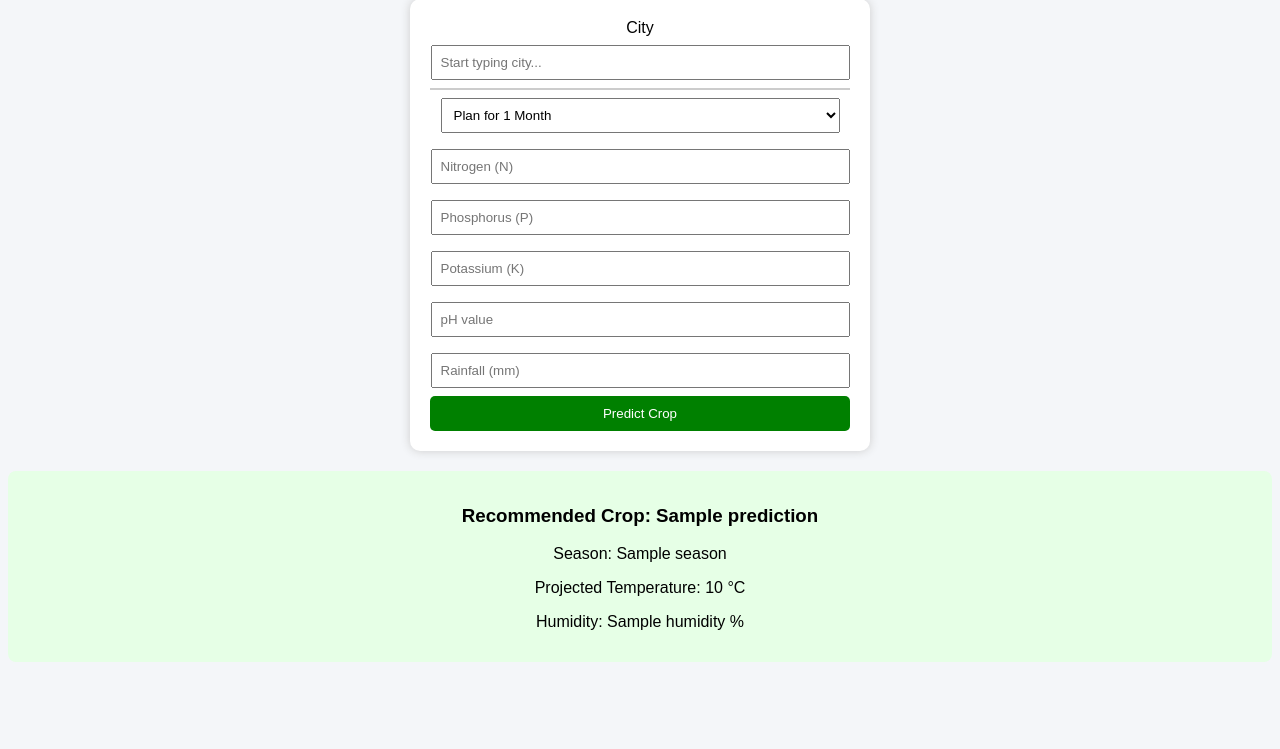
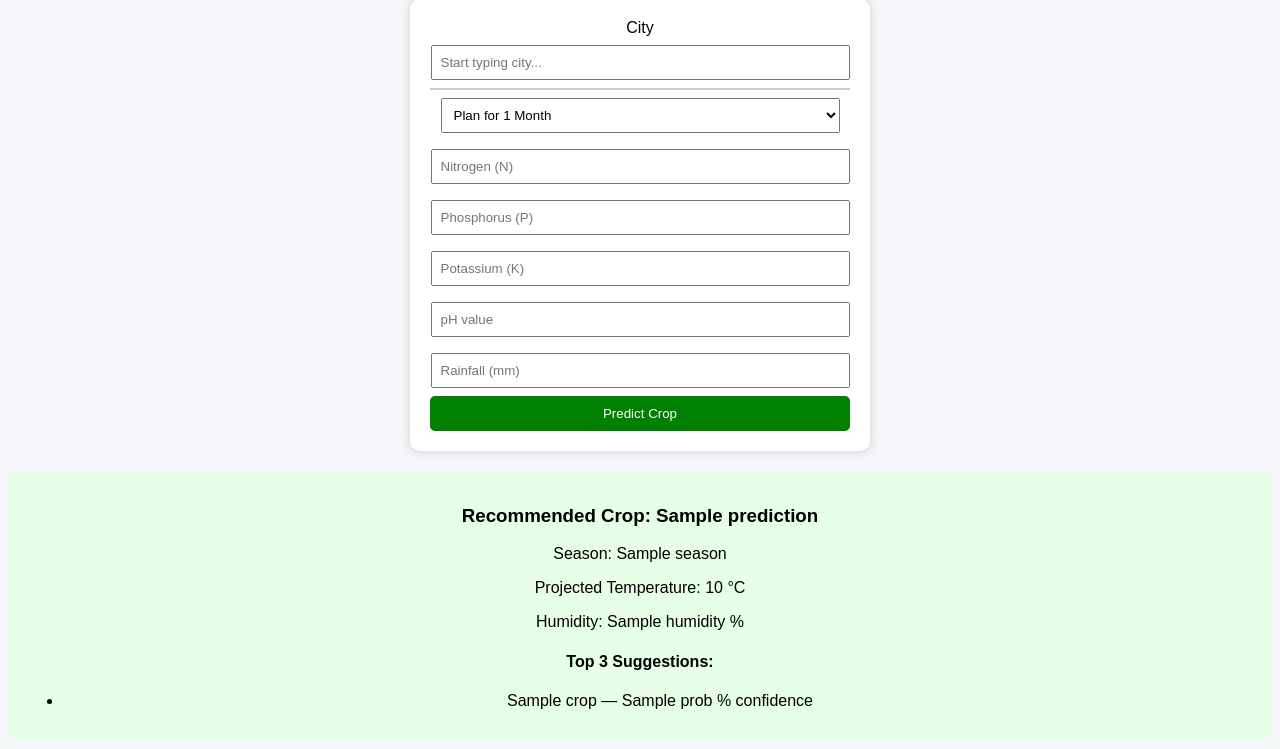
Before and after one commit to adieduv9/Crop-Recommendation-System, a Flask app: template templates/index.html in a window 1280 px wide. Shown: the part 69-818 px from the top of the page. Before the commit the page ends 731 px from the top, so only its background shows below. Run offline with Flask 3, Linux system fonts and the light colour scheme; the template is opened without the code that fills it: most values are stand-ins (such as "Sample title", 1, 10 or a date in 2020).

Commit message:
Final updates

```diff
--- a/app.py
+++ b/app.py
@@ -6,20 +6,39 @@ from weather import search_city, get_weather_by_coords
 
 app = Flask(__name__)
 
-# Load model safely
+# Load model and scaler safely
 try:
     model = pickle.load(open("model.pkl", "rb"))
 except Exception as e:
     print("Model loading error:", e)
     model = None
 
-# Load scaler safely
 try:
     scaler = pickle.load(open("scaler.pkl", "rb"))
 except Exception as e:
     print("Scaler loading error:", e)
     scaler = None
 
+# Map numeric labels to crop names
+crop_dict = {
+    0: "Wheat",
+    1: "Rice",
+    2: "Maize",
+    3: "Barley",
+    4: "Soybean",
+    5: "Cotton",
+    6: "Sugarcane",
+    7: "Groundnut",
+    8: "Millets",
+    9: "Tea"
+}
+
+# Seasonal factor for temperature projection
+seasonal_temp_factors = {
+    "Kharif": 1.0,
+    "Rabi": 0.8,
+    "Summer": 1.2
+}
 
 def get_season(month):
     if month in [6, 7, 8, 9]:
@@ -29,11 +48,9 @@ def get_season(month):
     else:
         return "Summer"
 
-
 @app.route("/")
 def home():
     return render_template("index.html")
-
 
 @app.route("/search-city")
 def city_search():
@@ -43,30 +60,25 @@ def city_search():
     cities = search_city(query)
     return jsonify(cities)
 
-
 @app.route("/predict", methods=["POST"])
 def predict():
-
-    # Check model availability
     if model is None:
         return render_template("index.html", error="Model not loaded.")
 
     # Validate city selection
     lat = request.form.get("lat")
     lon = request.form.get("lon")
-
     if not lat or not lon:
         return render_template("index.html", error="Please select a city from suggestions.")
-
     try:
         lat = float(lat)
         lon = float(lon)
     except:
         return render_template("index.html", error="Invalid city selection.")
 
+    # Validate input values
     try:
         duration = int(request.form["duration"])
-
         nitrogen = float(request.form["nitrogen"])
         phosphorus = float(request.form["phosphorus"])
         potassium = float(request.form["potassium"])
@@ -79,38 +91,47 @@ def predict():
     weather = get_weather_by_coords(lat, lon)
     if weather is None:
         return render_template("index.html", error="Weather API error.")
-
     temperature, humidity = weather
 
-    # Future projection
-    projected_temp = temperature + (0.4 * duration)
-
+    # Determine season
     current_month = datetime.now().month
     future_month = (current_month + duration - 1) % 12 + 1
     season = get_season(future_month)
 
+    # Project temperature dynamically
+    factor = seasonal_temp_factors.get(season, 1.0)
+    projected_temp = temperature * factor
+
+    # Prepare features for model
     features = np.array([[nitrogen, phosphorus, potassium,
                           projected_temp, humidity, ph, rainfall]])
 
-    # Apply scaler only if available
+    # Apply scaler if available
     try:
         if scaler is not None:
             features = scaler.transform(features)
     except Exception as e:
         return render_template("index.html", error=f"Scaler error: {e}")
 
-    # Predict
+    # Predict top crops
     try:
-        prediction = model.predict(features)[0]
+        if hasattr(model, "predict_proba"):
+            probs = model.predict_proba(features)[0]
+            top_indices = np.argsort(probs)[::-1][:3]  # top 3
+            top_crops = [(crop_dict.get(i, "Unknown"), round(probs[i]*100, 2)) for i in top_indices]
+            main_prediction = top_crops[0][0]
+        else:
+            main_prediction = crop_dict.get(model.predict(features)[0], "Unknown")
+            top_crops = [(main_prediction, 100.0)]
     except Exception as e:
         return render_template("index.html", error=f"Prediction error: {e}")
 
     return render_template("index.html",
-                           prediction=prediction,
+                           prediction=main_prediction,
+                           top_crops=top_crops,
                            season=season,
                            temperature=round(projected_temp, 2),
                            humidity=humidity)
 
-
 if __name__ == "__main__":
     app.run(debug=True)
--- a/templates/index.html
+++ b/templates/index.html
@@ -3,61 +3,15 @@
 <head>
     <title>AI Crop Planning System</title>
     <style>
-        body {
-            font-family: Arial;
-            background: #f4f6f9;
-            text-align: center;
-        }
-        form {
-            background: white;
-            padding: 20px;
-            margin: 20px auto;
-            width: 420px;
-            border-radius: 10px;
-            box-shadow: 0px 0px 10px #ccc;
-        }
-        input, select {
-            width: 95%;
-            padding: 8px;
-            margin: 8px 0;
-        }
-        button {
-            padding: 10px;
-            background: green;
-            color: white;
-            border: none;
-            border-radius: 5px;
-            width: 100%;
-        }
-        .result {
-            margin-top: 20px;
-            padding: 15px;
-            background: #e6ffe6;
-            border-radius: 8px;
-        }
-        .error {
-            margin-top: 20px;
-            padding: 15px;
-            background: #ffe6e6;
-            border-radius: 8px;
-            color: red;
-        }
-        #suggestions {
-            list-style: none;
-            padding: 0;
-            margin: 0;
-            background: white;
-            border: 1px solid #ccc;
-            max-height: 150px;
-            overflow-y: auto;
-        }
-        #suggestions li {
-            padding: 6px;
-            cursor: pointer;
-        }
-        #suggestions li:hover {
-            background: #f0f0f0;
-        }
+        body { font-family: Arial; background: #f4f6f9; text-align: center; }
+        form { background: white; padding: 20px; margin: 20px auto; width: 420px; border-radius: 10px; box-shadow: 0px 0px 10px #ccc; }
+        input, select { width: 95%; padding: 8px; margin: 8px 0; }
+        button { padding: 10px; background: green; color: white; border: none; border-radius: 5px; width: 100%; }
+        .result { margin-top: 20px; padding: 15px; background: #e6ffe6; border-radius: 8px; }
+        .error { margin-top: 20px; padding: 15px; background: #ffe6e6; border-radius: 8px; color: red; }
+        #suggestions { list-style: none; padding: 0; margin: 0; background: white; border: 1px solid #ccc; max-height: 150px; overflow-y: auto; }
+        #suggestions li { padding: 6px; cursor: pointer; }
+        #suggestions li:hover { background: #f0f0f0; }
     </style>
 </head>
 <body>
@@ -96,6 +50,15 @@
     <p>Season: {{ season }}</p>
     <p>Projected Temperature: {{ temperature }} °C</p>
     <p>Humidity: {{ humidity }} %</p>
+
+    {% if top_crops %}
+        <h4>Top 3 Suggestions:</h4>
+        <ul>
+        {% for crop, prob in top_crops %}
+            <li>{{ crop }} — {{ prob }} % confidence</li>
+        {% endfor %}
+        </ul>
+    {% endif %}
 </div>
 {% endif %}
 
```
